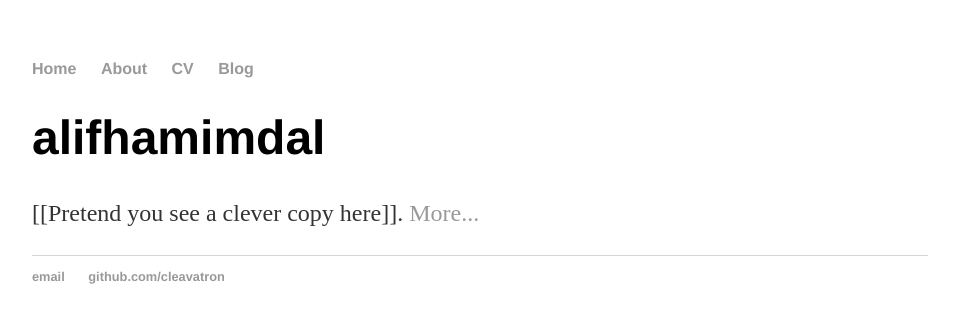
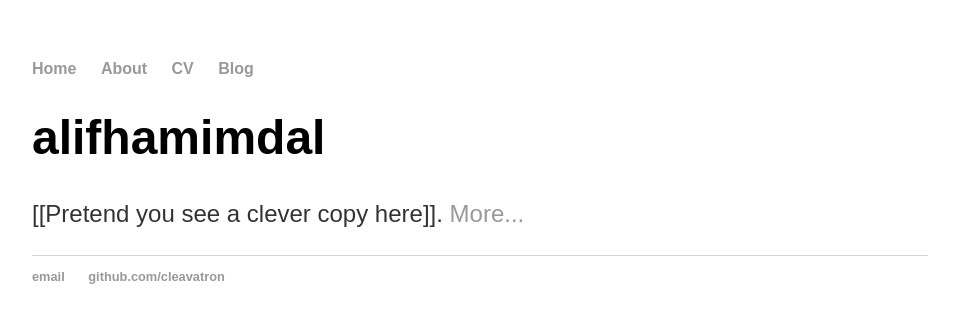
Before and after one commit to cleavatron/cleavatron.github.io, a Jekyll site: the page built from index.html, in a window 1280 px wide. Shown: the top 323 px of the page, without its empty margins (160-1119 px from the left). Built offline with Jekyll 4.4.1, drawn with Linux system fonts in a browser that asks for light colours.

Commit message:
Update main.css

```diff
--- a/css/main.css
+++ b/css/main.css
@@ -1,9 +1,10 @@
 body {
+    font-family:'Minion', 'Arial', 'Sans-Serif';
     margin: 60px auto;
     width: 70%;
 }
 nav ul, footer ul {
-    font-family:'Helvetica', 'Arial', 'Sans-Serif';
+    font-family:'Avenir', 'Arial', 'Sans-Serif';
     padding: 0px;
     list-style: none;
     font-weight: bold;
@@ -21,7 +22,7 @@ a:hover {
 }
 h1 {
     font-size: 3em;
-    font-family:'Helvetica', 'Arial', 'Sans-Serif';
+    font-family:'Avenir', 'Arial', 'Sans-Serif';
 }
 p {
     font-size: 1.5em;
```
